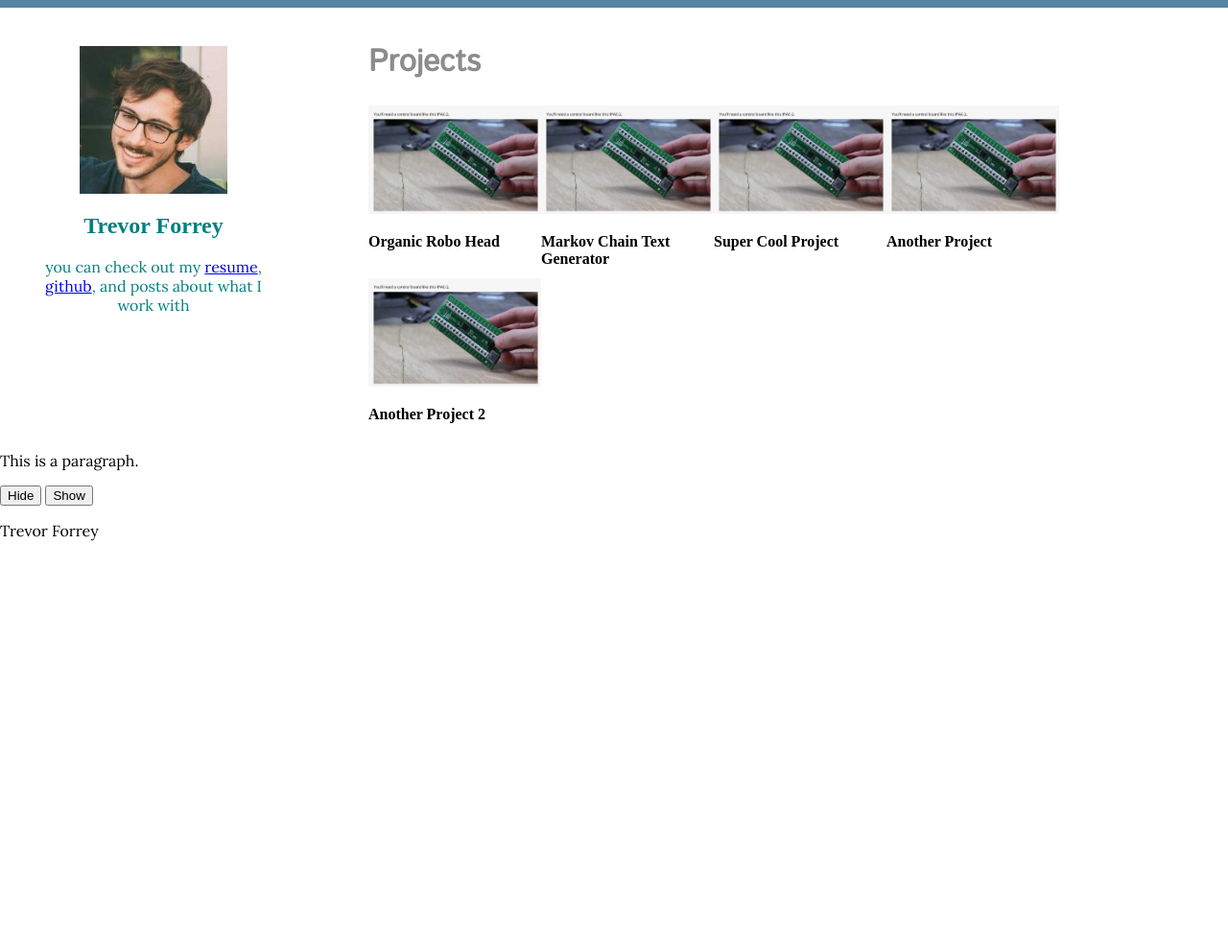
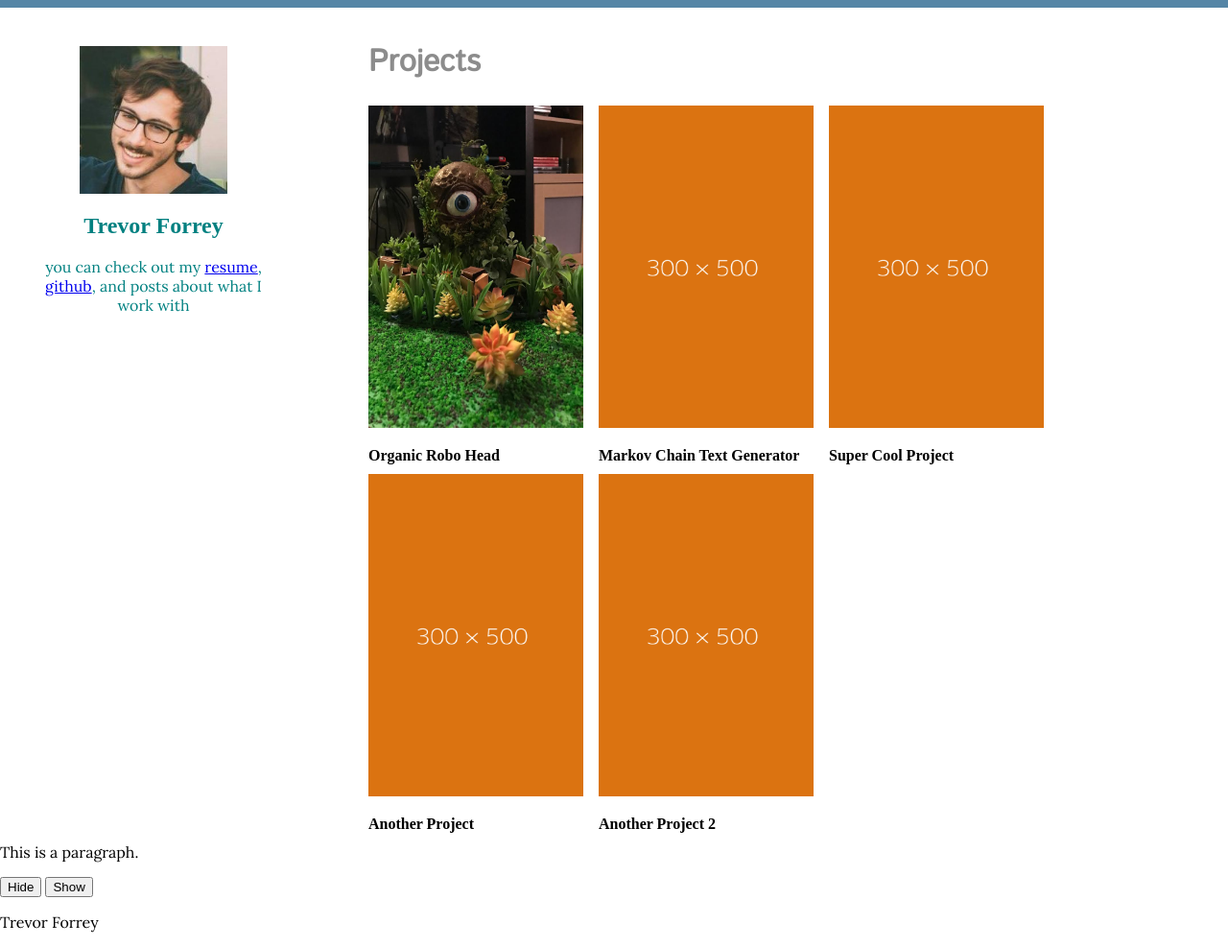
Before and after one commit to trevorforrey/trevorforrey.github.io, a Jekyll site: the page built from index.html, in a window 1280 px wide and 987 px high. Shown: the whole window at 96% size. Built offline with Jekyll 4.4.1, drawn with Linux system fonts in a browser that asks for light colours; nearby versions of some CDN libraries.

Commit message:
Updated portfolio layout

```diff
--- a/_sass/partials/_navigation-bar.scss
+++ b/_sass/partials/_navigation-bar.scss
@@ -54,6 +54,9 @@
   body .nav {
     display: inline-block;
   }
+  body .project-thumb-container {
+    margin: auto;
+  }
 }
 
 @media only screen and (min-width: 600px) {
--- a/_sass/partials/_portfolio.scss
+++ b/_sass/partials/_portfolio.scss
@@ -13,13 +13,15 @@
 }
 
 .project-thumb-container {
-  width: 180px;
-  height: 180px;
-  margin: 0px auto;
+  width: 14em;
+  height: 21em;
+  margin-right: 1em;
+  margin-bottom: 3em;
   float: left;
 
   img {
     width: 100%;
+    height: 100%;
     margin-bottom: 20px;
     text-align: center;
   }
@@ -43,6 +45,7 @@
   width: 20px;
   height: 20px;
   background-color: coral;
+  position: fixed;
 
   &:hover {
     opacity: 0.5;
```
Also changed, not shown: _posts/projects/0000-09-09-organic-robo-head.md (+2 -3 lines), assets/img/placeholder.jpg, assets/img/placeholder2.jpg (added).
